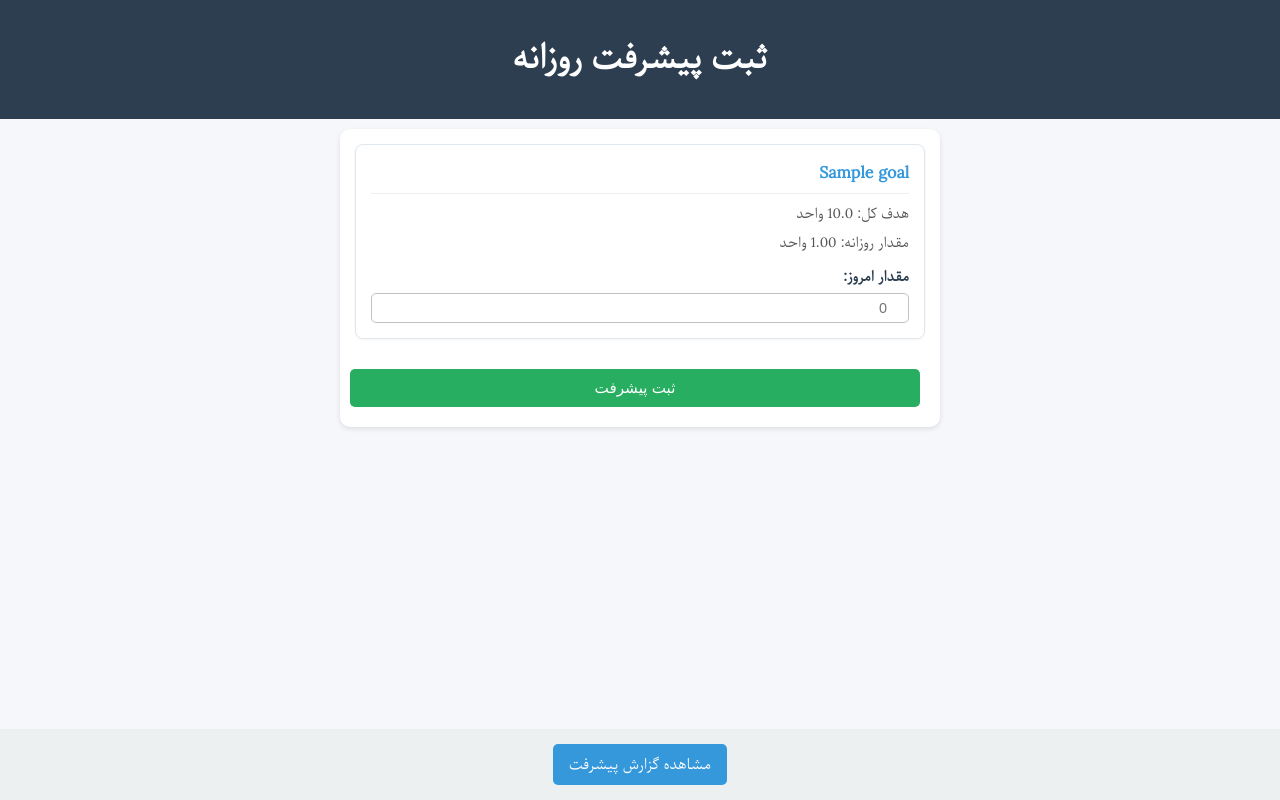
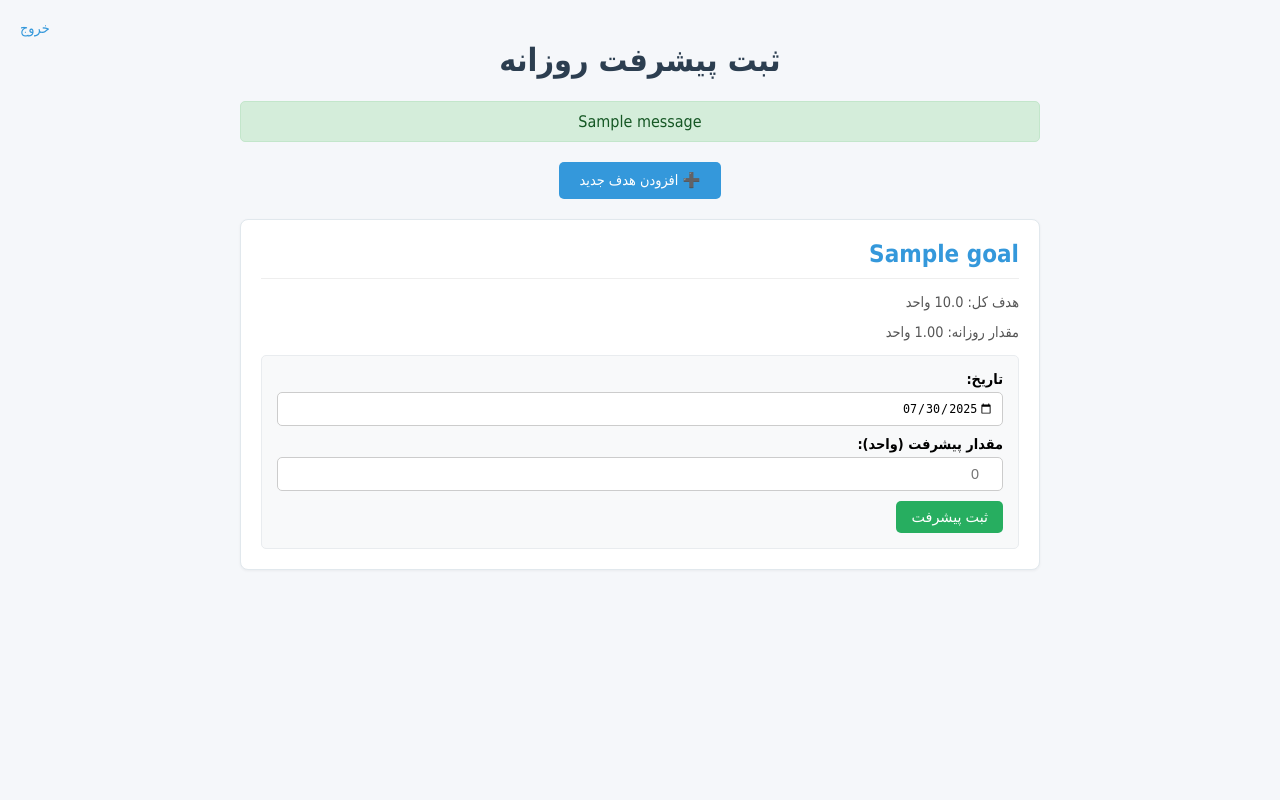
Before and after one commit to Aparsash/Goal-Tracker, a Flask app: page / in a window 1280 px wide. Run offline with Flask 3, Linux system fonts and the light colour scheme; a user stored in the database is signed in; tables that the repository leaves empty hold one stand-in row (values such as "Sample post"); one stand-in notice (Sample message) is shown.

Commit message:
feat: Complete implementation of user goal creation and daily progress tracking

```diff
--- a/app.py
+++ b/app.py
@@ -2,8 +2,10 @@
 from flask import Flask, render_template, request, redirect, url_for, flash
 from flask_sqlalchemy import SQLAlchemy
 from flask_login import LoginManager, login_user, logout_user, login_required, current_user
-# اضافه کردن واردات فرم‌ها
-from forms import LoginForm, RegistrationForm
+# اضافه کردن واردات فرم‌های جدید
+from forms import LoginForm, RegistrationForm, GoalForm
+# برای کار با تاریخ
+from datetime import date, datetime
 import os
 
 from models import db, User, Goal, ProgressEntry
@@ -29,7 +31,6 @@ def load_user(user_id):
 
 @app.route('/login', methods=['GET', 'POST'])
 def login():
-    # اگه کاربر قبلاً لاگین کرده، به صفحه اصلی بره
     if current_user.is_authenticated:
         return redirect(url_for('index'))
 
@@ -39,7 +40,6 @@ def login():
         if user and user.check_password(form.password.data):
             login_user(user)
             flash('با موفقیت وارد شدید.', 'success')
-            # اگه کاربر از صفحه‌ای دیگه اومده بود که نیاز به لاگین داشت، به اون صفحه برگرده
             next_page = request.args.get('next')
             return redirect(next_page) if next_page else redirect(url_for('index'))
         else:
@@ -49,18 +49,15 @@ def login():
 
 @app.route('/register', methods=['GET', 'POST'])
 def register():
-    # اگه کاربر قبلاً لاگین کرده، به صفحه اصلی بره
     if current_user.is_authenticated:
         return redirect(url_for('index'))
 
     form = RegistrationForm()
     if form.validate_on_submit():
-        # چک کردن تکراری نبودن ایمیل
         existing_user = User.query.filter_by(email=form.email.data).first()
         if existing_user:
             flash('این ایمیل قبلاً ثبت‌نام کرده است.', 'error')
         else:
-            # ساخت کاربر جدید
             user = User(email=form.email.data)
             user.set_password(form.password.data)
             db.session.add(user)
@@ -80,12 +77,78 @@ def logout():
 @app.route('/')
 @login_required
 def index():
-    return render_template('index.html', goals=current_user.goals)
+    # ارسال تاریخ امروز به تمپلیت برای پیش‌فرض قرار دادن در فرم
+    today = date.today().strftime('%Y-%m-%d')
+    return render_template('index.html', goals=current_user.goals, today_date=today)
 
-@app.route('/report')
+# === route جدید برای ایجاد هدف ===
+@app.route('/add_goal', methods=['GET', 'POST'])
 @login_required
-def report():
-    return render_template('report.html', goals=current_user.goals)
+def add_goal():
+    form = GoalForm()
+    if form.validate_on_submit():
+        # ساخت هدف جدید
+        goal = Goal(
+            title=form.title.data,
+            total_units=form.total_units.data,
+            daily_target=form.daily_target.data,
+            target_date=form.target_date.data,
+            user_id=current_user.id  # مالکیت هدف برای کاربر فعلی
+        )
+        db.session.add(goal)
+        db.session.commit()
+        flash(f'هدف "{goal.title}" با موفقیت ایجاد شد.', 'success')
+        return redirect(url_for('index'))
+
+    return render_template('add_goal.html', form=form)
+
+# === route جدید برای ثبت پیشرفت ===
+@app.route('/submit_progress/<int:goal_id>', methods=['POST'])
+@login_required
+def submit_progress(goal_id):
+    # چک کردن اینکه هدف متعلق به کاربر فعلی هست یا نه
+    goal = Goal.query.filter_by(id=goal_id, user_id=current_user.id).first_or_404()
+
+    # دریافت داده‌ها از فرم
+    progress_date_str = request.form.get('date')
+    progress_value_str = request.form.get('value')
+
+    if not progress_date_str or not progress_value_str:
+        flash('لطفاً همه فیلدها را پر کنید.', 'error')
+        return redirect(url_for('index'))
+
+    try:
+        # تبدیل تاریخ و مقدار
+        progress_date = datetime.strptime(progress_date_str, '%Y-%m-%d').date()
+        progress_value = float(progress_value_str)
+
+        if progress_value < 0:
+            flash('مقدار پیشرفت نمی‌تواند منفی باشد.', 'error')
+            return redirect(url_for('index'))
+
+        # چک کردن اینکه آیا قبلاً برای این تاریخ پیشرفت ثبت شده یا نه
+        existing_entry = ProgressEntry.query.filter_by(goal_id=goal.id, date=progress_date).first()
+        if existing_entry:
+            # اگه قبلاً ثبت شده، مقدار رو آپدیت کن
+            existing_entry.value = progress_value
+            flash(f'پیشرفت برای تاریخ {progress_date_str} آپدیت شد.', 'success')
+        else:
+            # اگه قبلاً ثبت نشده، یه رکورد جدید بساز
+            new_entry = ProgressEntry(date=progress_date, value=progress_value, goal_id=goal.id)
+            db.session.add(new_entry)
+            flash(f'پیشرفت برای تاریخ {progress_date_str} ثبت شد.', 'success')
+
+        db.session.commit()
+
+    except ValueError:
+        flash('فرمت تاریخ یا مقدار پیشرفت اشتباه است.', 'error')
+    except Exception as e:
+        db.session.rollback()
+        flash('خطایی در ثبت پیشرفت رخ داده است.', 'error')
+        # می‌تونی این خطا رو لاگ کنی برای دیباگ بیشتر
+
+    return redirect(url_for('index'))
+
 
 # === ساخت جداول دیتابیس ===
 with app.app_context():
--- a/templates/index.html
+++ b/templates/index.html
@@ -1,36 +1,96 @@
+<!-- templates/index.html -->
 <!DOCTYPE html>
 <html lang="fa">
 <head>
     <meta charset="UTF-8">
     <meta name="viewport" content="width=device-width, initial-scale=1.0">
     <title>ثبت پیشرفت</title>
-    <link rel="stylesheet" href="{{ url_for('static', filename='style.css') }}">
+    <style>
+        body { font-family: Tahoma, Arial, sans-serif; direction: rtl; text-align: center; background-color: #f5f7fa; margin: 0; padding: 20px; }
+        .container { max-width: 800px; margin: 0 auto; }
+        h1 { color: #2c3e50; }
+        .goal-card { background-color: white; border: 1px solid #e1e8ed; border-radius: 8px; padding: 20px; margin-bottom: 20px; box-shadow: 0 1px 3px rgba(0,0,0,0.05); text-align: right; }
+        .goal-header { display: flex; justify-content: space-between; align-items: center; border-bottom: 1px solid #eee; padding-bottom: 10px; margin-bottom: 15px; }
+        .goal-title { margin: 0; color: #3498db; }
+        .goal-details { font-size: 0.9em; color: #555; margin-bottom: 15px; }
+        .progress-form { background-color: #f8f9fa; border: 1px solid #e9ecef; border-radius: 5px; padding: 15px; margin-top: 15px; }
+        .form-group { margin-bottom: 10px; text-align: right; }
+        label { display: block; margin-bottom: 5px; font-weight: bold; font-size: 0.9em; }
+        input[type="date"], input[type="number"] { width: 100%; padding: 8px; border: 1px solid #ccc; border-radius: 5px; box-sizing: border-box; font-size: 0.9em; direction: ltr; text-align: right; }
+        button { padding: 8px 15px; background-color: #27ae60; color: white; border: none; border-radius: 5px; cursor: pointer; font-size: 0.9em; }
+        button:hover { background-color: #219653; }
+        .flash-messages { margin-bottom: 20px; }
+        .flash-message { padding: 10px; border-radius: 5px; margin-bottom: 10px; }
+        .flash-message.success { background-color: #d4edda; color: #155724; border: 1px solid #c3e6cb; }
+        .flash-message.error { background-color: #f8d7da; color: #721c24; border: 1px solid #f5c6cb; }
+        .logout-link { position: absolute; top: 20px; left: 20px; color: #3498db; text-decoration: none; font-size: 0.9em; }
+        .logout-link:hover { text-decoration: underline; }
+
+        /* استایل لینک افزودن هدف */
+        .add-goal-link {
+            display: inline-block;
+            margin-bottom: 20px;
+            padding: 10px 20px;
+            background-color: #3498db;
+            color: white;
+            text-decoration: none;
+            border-radius: 5px;
+            font-size: 0.9em;
+        }
+        .add-goal-link:hover {
+            background-color: #2980b9;
+        }
+    </style>
 </head>
 <body>
-    <div class="main-container">
-        <div class="index-header">
+    <div class="container">
+        <a href="{{ url_for('logout') }}" class="logout-link">خروج</a>
         <h1>ثبت پیشرفت روزانه</h1>
+
+        <!-- نمایش پیام‌های فلش -->
+        {% with messages = get_flashed_messages(with_categories=true) %}
+            {% if messages %}
+                <div class="flash-messages">
+                    {% for category, message in messages %}
+                        <div class="flash-message {{ category }}">{{ message }}</div>
+                    {% endfor %}
                 </div>
-        <div class="index-form-container">
-            <form action="/submit" method="post">
-                <!-- استفاده از یک div کانتینر برای گروه‌بندی دوتایی اهداف -->
-                <div class="goals-grid">
+            {% endif %}
+        {% endwith %}
+
+        <!-- لینک برای ایجاد هدف جدید -->
+        <a href="{{ url_for('add_goal') }}" class="add-goal-link">➕ افزودن هدف جدید</a>
+
+        {% if goals %}
             {% for goal in goals %}
-                    <div class="goal">
-                        <h2>{{ goal['title'] }}</h2>
-                        <p>هدف کل: {{ goal['total_units'] }} واحد</p>
-                        <p>مقدار روزانه: {{ "%.2f"|format(goal['daily_target']) }} واحد</p>
-                        <label for="goal_{{ goal['id'] }}">مقدار امروز:</label>
-                        <input type="number" step="any" name="{{ goal['id'] }}" id="goal_{{ goal['id'] }}" placeholder="0">
+            <div class="goal-card">
+                <div class="goal-header">
+                    <h2 class="goal-title">{{ goal.title }}</h2>
                 </div>
-                    {% endfor %}
+                <div class="goal-details">
+                    <p>هدف کل: {{ goal.total_units }} واحد</p>
+                    <p>مقدار روزانه: {{ "%.2f"|format(goal.daily_target) }} واحد</p>
+                </div>
+
+                <!-- فرم ثبت پیشرفت برای این هدف -->
+                <div class="progress-form">
+                    <form method="POST" action="{{ url_for('submit_progress', goal_id=goal.id) }}">
+                        <div class="form-group">
+                            <label for="date_{{ goal.id }}">تاریخ:</label>
+                            <input type="date" id="date_{{ goal.id }}" name="date" value="{{ today_date }}" required>
+                        </div>
+                        <div class="form-group">
+                            <label for="value_{{ goal.id }}">مقدار پیشرفت (واحد):</label>
+                            <input type="number" id="value_{{ goal.id }}" name="value" step="any" placeholder="0" required>
                         </div>
                         <button type="submit">ثبت پیشرفت</button>
                     </form>
                 </div>
-        <div class="index-buttons">
-            <a href="{{ url_for('report') }}" class="report-link">مشاهده گزارش پیشرفت</a>
             </div>
+            {% endfor %}
+        {% else %}
+            <p>شما هنوز هیچ هدفی تعریف نکرده‌اید. <a href="{{ url_for('add_goal') }}">اولین هدف خود را ایجاد کنید</a>.</p>
+        {% endif %}
     </div>
 </body>
 </html>
```
Also changed, not shown: forms.py (+11 -3 lines), templates/add_goal.html (added, +84 -0 lines). Lines whose indentation alone changed are shown as unchanged.
